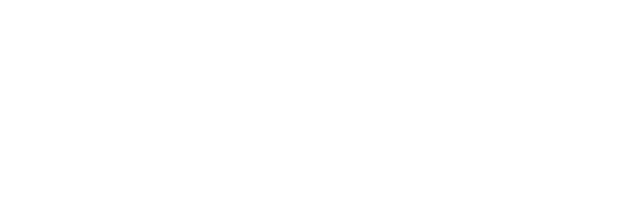
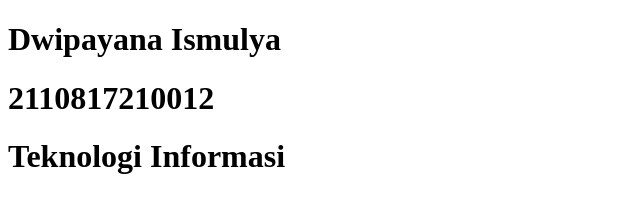
Before and after one commit to DwipayanaIsmulya/belajar-collab, a plain HTML site: page index.html in a window 1280 px wide. Shown: the whole page, without its empty margins (0-640 px from the left). Drawn offline with Linux system fonts and the light colour scheme.

Commit message:
ini branch dwi

```diff
--- a/index.html
+++ b/index.html
@@ -5,5 +5,9 @@
     <meta name="viewport" content="width=device-width, initial-scale=1.0" />
     <title>Document</title>
   </head>
-  <body></body>
+  <body>
+    <h1>Dwipayana Ismulya</h1>
+    <h1>2110817210012</h1>
+    <h1>Teknologi Informasi</h1>
+  </body>
 </html>
```
